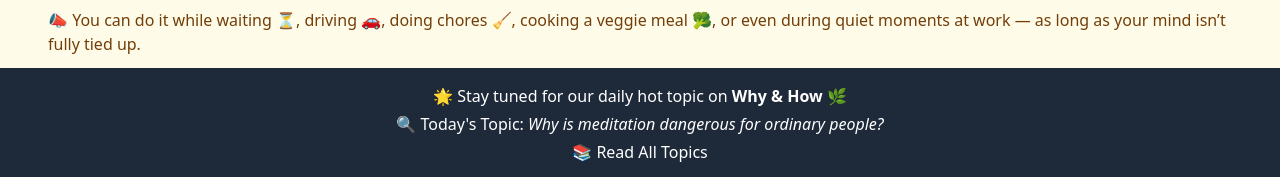
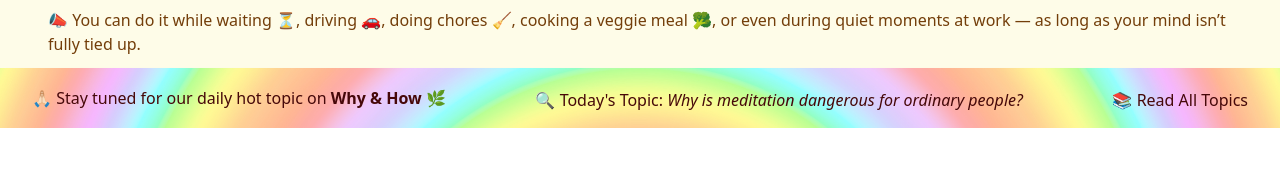
Before and after one commit to wujiaan2022/crisis-defuse-react, a React (Vite) app: page / in a window 1280 px wide. Shown: the part 884-1061 px from the top of the page. After the commit the page ends 1012 px from the top, so only its background shows below. Built offline with nearby package versions, Linux system fonts and the light colour scheme; no server answers.

Commit message:
changed the footer background

```diff
--- a/src/components/layout/Footer.jsx
+++ b/src/components/layout/Footer.jsx
@@ -1,14 +1,18 @@
 import { Link } from "react-router-dom";
+import headerBg from "../../assets/Rainbow2.jpg";
 
 const Footer = () => (
-  <footer className="bg-gray-800 text-white text-center p-4 text-sm md:text-base">
+  <footer
+    className="p-4 md:px-8 text-red-950 flex justify-between items-center bg-cover bg-center bg-no-repeat shadow-md"
+    style={{ backgroundImage: `url(${headerBg})` }}
+  >
     <p className="font-medium">
-      🌟 Stay tuned for our daily hot topic on <strong>Why & How</strong> 🌿
+    🙏🏻 Stay tuned for our daily hot topic on <strong>Why & How</strong> 🌿
     </p>
 
     <Link
       to="/topic/meditation-warning"
-      className="mt-1 hover:text-yellow-300 block"
+      className="mt-1 hover:text-blue-900 block"
     >
       🔍 Today's Topic:{" "}
       <span className="italic">
```
